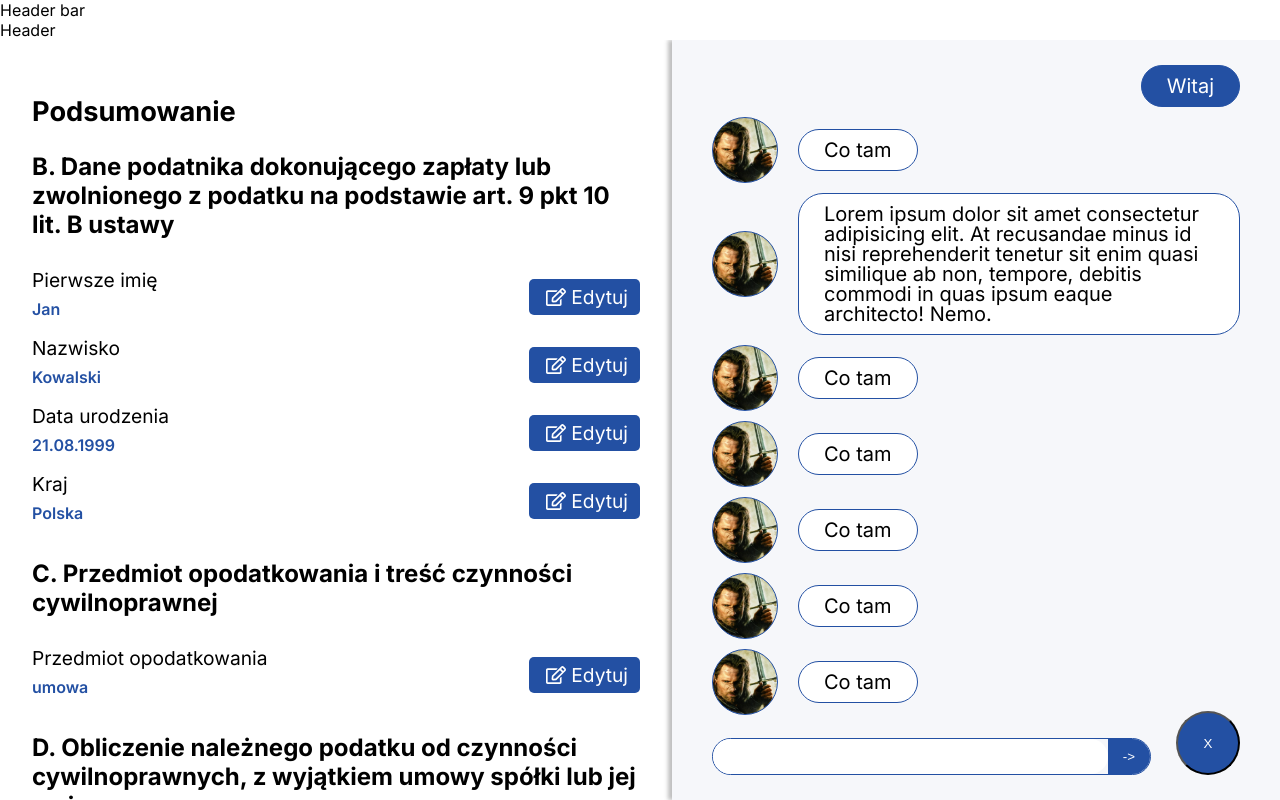
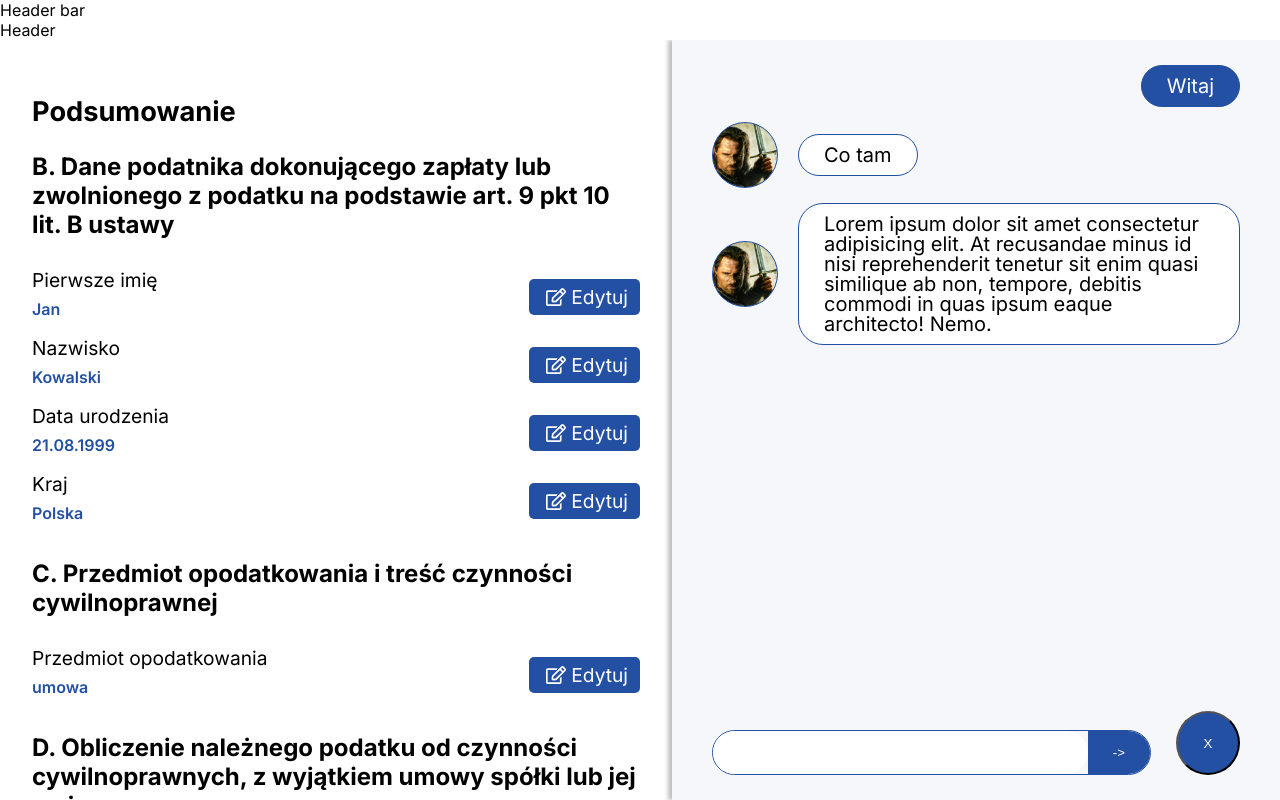
Before and after one commit to LenartPiotr/HackYeah2024, a React (Vite) app in the folder frontend/: page / in a window 1280 px wide. Built offline with nearby package versions, Linux system fonts and the light colour scheme.

Commit message:
Mocking sending and receiving messages

```diff
--- a/frontend/src/App.scss
+++ b/frontend/src/App.scss
@@ -3,7 +3,7 @@
     height: 100%;
     overflow: hidden;
 
-    & > div {
+    & > * {
         flex-basis:  50%;
     }
 }
--- a/frontend/src/components/ChatBot/ChatBot.tsx
+++ b/frontend/src/components/ChatBot/ChatBot.tsx
@@ -1,45 +1,68 @@
 import "./ChatBox.scss";
-
-const messages = [
-  {text: "Witaj", fromUser: true},
-  {text: "Co tam", fromUser: false},
-  {text: "Lorem ipsum dolor sit amet consectetur adipisicing elit. At recusandae minus id nisi reprehenderit tenetur sit enim quasi similique ab non, tempore, debitis commodi in quas ipsum eaque architecto! Nemo.", fromUser: false},
-  {text: "Co tam", fromUser: false},
-  {text: "Co tam", fromUser: false},
-  {text: "Co tam", fromUser: false},
-  {text: "Co tam", fromUser: false},
-  {text: "Co tam", fromUser: false},
-  {text: "Co tam", fromUser: false},
-  {text: "Co tam", fromUser: false},
-  {text: "Co tam", fromUser: false},
-  {text: "Co tam", fromUser: false},
-  {text: "Co tam", fromUser: false},
-  {text: "Co tam", fromUser: false},
-  {text: "Co tam", fromUser: false},
-  {text: "Co tam", fromUser: false},
-];
+import { useEffect, useRef, useState } from "react";
+import { MessageType } from '../../types';
+import data from '../../mocks/chatbot-api.json';
+import loadingGif from "../../assets/loading.gif";
 
 const ChatBot = () => {
+  const [chatData, setChatData] = useState<MessageType[]>([]);
+  const [message, setMessage] = useState<string>("");
+  const [isLoading, setIsLoading] = useState<boolean>(false);
+  const messageBox = useRef<HTMLDivElement>(null);
+  const input = useRef<HTMLInputElement>(null);
+
+  useEffect(() => {
+    setChatData(data);
+  }, [data]);
+
+  useEffect(() => {
+    if(messageBox.current) {
+      messageBox.current.scrollTop = messageBox.current.scrollHeight;
+    }
+  }, [chatData])
+
+  const handleSubmit = (e: React.FormEvent) => {
+    e.preventDefault();
+    if(!message) {
+      return;
+    }
+
+    setChatData(chatData => [...chatData, {text: message, fromUser: true}]);
+    setIsLoading(isLoading => true);
+    new Promise((res) => setTimeout(res, 1000))
+      .then(() => {
+        setChatData(chatData => [...chatData, {text: "BOT odpowiada"}]);
+        setIsLoading(isLoading => false);
+      });
+
+    setMessage("");
+  }
+
+  const handleButton = () => {
+    input.current?.focus();
+  }
+
   return (
-    <div className="chat-box">
-      <div className="messages">
-        {messages.map(message => <>
-          <div className={`message-wrapper ${message.fromUser ? "from-user" : ""}`}>
+    <form onSubmit={handleSubmit} className="chat-box">
+      <div className="messages" ref={messageBox}>
+        {chatData.map((message, index) => <>
+          <div key={index} className={`message-wrapper ${message.fromUser ? "from-user" : ""}`}>
             {!message.fromUser && <div className="avatar"></div>}
             <span className="message">
               {message.text}
             </span>
           </div>
         </>)}
+        {isLoading && <img width="32" height="32" src={loadingGif} />}
       </div>
       <div className="input-row">
         <div className="input-wrapper">
-          <input />
-          <button className="send">-&gt;</button>
+          <input name="message" ref={input} value={message} onChange={(e) => setMessage(e.target.value)} autoComplete="off"/>
+          <button className="send" onClick={handleButton}>-&gt;</button>
         </div>
-        <button className="mic">X</button>
+        <button type="button" className="mic">X</button>
       </div>
-    </div>
+    </form>
   )
 };
 
--- a/frontend/src/components/ChatBot/ChatBox.scss
+++ b/frontend/src/components/ChatBot/ChatBox.scss
@@ -11,7 +11,7 @@
 		display: flex;
 		flex-direction: column;
 		flex-grow: 1;
-		gap: 10px;
+		gap: 15px;
 		overflow-y: auto;
 		padding: 25px 40px;
 
@@ -71,6 +71,7 @@
 
 			& input {
 				flex-grow: 1;
+				font-size: 20px;
 				padding: 10px 15px;
 				border: none;
 				outline: none;
@@ -81,7 +82,7 @@
 				border: none;
 				border-radius: 0 25px 25px 0;
 				cursor: pointer;
-				padding: 0 15px;
+				padding: 0 25px;
 			}
 
 		}
--- a/frontend/src/index.scss
+++ b/frontend/src/index.scss
@@ -13,3 +13,7 @@ body {
     flex-direction: column;
     height: 100vh;
 }
+
+* {
+    scrollbar-width: thin;
+}
--- /dev/null
+++ b/frontend/src/mocks/chatbot-api.json
@@ -0,0 +1,5 @@
+[
+  {"text": "Witaj", "fromUser": true},
+  {"text": "Co tam"},
+  {"text": "Lorem ipsum dolor sit amet consectetur adipisicing elit. At recusandae minus id nisi reprehenderit tenetur sit enim quasi similique ab non, tempore, debitis commodi in quas ipsum eaque architecto! Nemo."}
+]
```
Also changed, not shown: frontend/src/types.ts (+7 -1 lines), frontend/src/assets/loading.gif (added).
